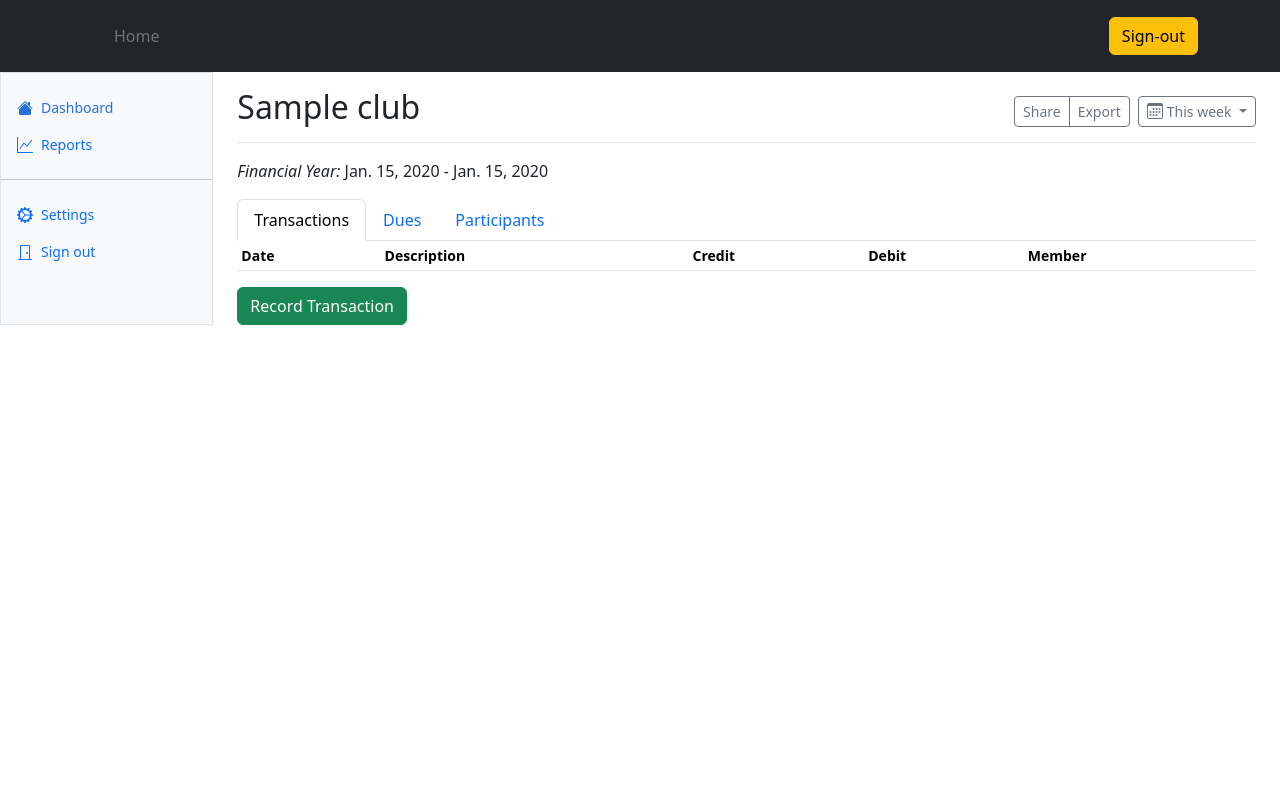
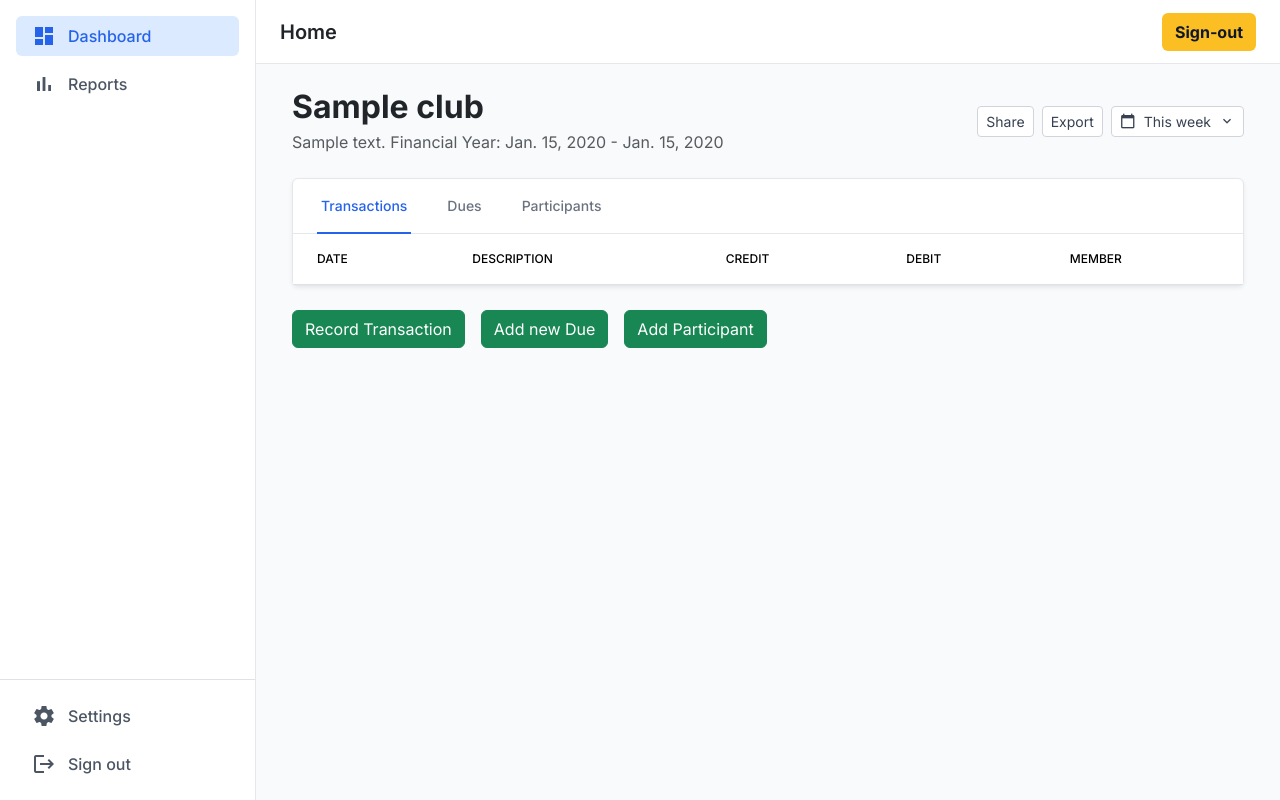
Before and after one commit to arthurarty/investment_club, a Django app: page /1/financial-year/1/ in a window 1280 px wide. Run offline with Django 5.2, Linux system fonts and the light colour scheme; a user stored in the database is signed in; tables that the repository leaves empty hold one stand-in row (values such as "Sample post"); lists and menus that the app fills with data are empty; some libraries are stand-ins or nearby versions.

Commit message:
switch new dashboard view (#26)

```diff
--- a/templates/clubs/financial_year_detail.html
+++ b/templates/clubs/financial_year_detail.html
@@ -1,130 +1,115 @@
-{% extends 'clubs/base.html' %}
+{% extends 'clubs/dashboard_base.html' %}
 {% load static %}
 {% block content %}
-<div class="sidebar border border-right col-md-3 col-lg-2 p-0 bg-body-tertiary">
-    <div class="offcanvas-md offcanvas-end bg-body-tertiary" tabindex="-1" id="sidebarMenu"
-        aria-labelledby="sidebarMenuLabel">
-        <div class="offcanvas-header">
-            <h5 class="offcanvas-title" id="sidebarMenuLabel">Company name</h5> <button type="button"
-                class="btn-close" data-bs-dismiss="offcanvas" data-bs-target="#sidebarMenu"
-                aria-label="Close"></button>
+<div class="d-flex">
+  <aside class="sidebar d-flex flex-column">
+    <div class="flex-grow-1 p-3">
+      <div class="d-flex flex-column gap-2">
+        <a class="sidebar-link active" href="{% url 'clubs:index' %}">
+          <span class="material-icons">dashboard</span>
+          <span>Dashboard</span>
+        </a>
+        <a class="sidebar-link" href="{% url 'clubs:financial-reports' club.id  financial_year.id %}">
+          <span class="material-icons">bar_chart</span>
+          <span>Reports</span>
+        </a>
       </div>
-        <div class="offcanvas-body d-md-flex flex-column p-0 pt-lg-3 overflow-y-auto">
-            <ul class="nav flex-column">
-                <li class="nav-item"> <a class="nav-link d-flex align-items-center gap-2 active"
-                        aria-current="page" href="{% url 'clubs:index' %}"> <svg class="bi" aria-hidden="true">
-                            <use xlink:href="#house-fill"></use>
-                        </svg>
-                        Dashboard
-                    </a> </li>
+    </div>
+    <div class="p-3 border-top">
+      <div class="d-flex flex-column gap-2">
+        <a class="sidebar-link" href="#">
+          <span class="material-icons">settings</span>
+          <span>Settings</span>
+        </a>
+        <a class="sidebar-link" href="{% url 'accounts:logout' %}">
+          <span class="material-icons">logout</span>
+          <span>Sign out</span>
+        </a>
+      </div>
+    </div>
+  </aside>
+
+  <div class="flex-grow-1 d-flex flex-column">
+    <header class="top-header d-flex align-items-center justify-content-between px-4">
+      <h1 class="h5 mb-0 fw-semibold">Home</h1>
+      <a href="" class="btn btn-amber">Sign-out</a>
+    </header>
+
+    <main class="main-content flex-grow-1 p-4 overflow-auto">
+      <div class="container-fluid" style="max-width: 1280px;">
+        <div class="d-flex flex-wrap align-items-center justify-content-between gap-3 mb-4">
+          <div>
+            <h2 class="h2 fw-bold mb-1">{{club.name}}</h2>
+            <p class="text-muted mb-0">
+                {{club.description}} Financial Year: {{financial_year.start_date}} - {{financial_year.end_date}}
+            </p>
+          </div>
+          <div class="d-flex align-items-center gap-2">
+            <button class="btn btn-outline-secondary btn-sm">Share</button>
+            <button class="btn btn-outline-secondary btn-sm">Export</button>
+            <button class="btn btn-outline-secondary btn-sm d-flex align-items-center gap-2">
+              <span class="material-icons" style="font-size: 16px;">calendar_today</span>
+              This week
+              <span class="material-icons" style="font-size: 16px;">expand_more</span>
+            </button>
+          </div>
+        </div>
+
+        <div class="card-custom rounded shadow-sm">
+          <div class="nav-tabs-custom px-4">
+            <ul class="nav nav-tabs border-0">
               <li class="nav-item">
-                    <a class="nav-link d-flex align-items-center gap-2" href="{% url 'clubs:financial-reports' club.id  financial_year.id %}">
-                        <svg class="bi" aria-hidden="true">
-                            <use xlink:href="#graph-up"></use>
-                        </svg>
-                            Reports
-                    </a>
+                <button class="nav-link active" id="nav-home-tab" data-bs-toggle="tab" data-bs-target="#nav-home" type="button" role="tab" aria-controls="nav-home" aria-selected="true">
+                   Transactions
+                </button>
               </li>
-            </ul>
-            <hr class="my-3">
-            <ul class="nav flex-column mb-auto">
-                <li class="nav-item"> <a class="nav-link d-flex align-items-center gap-2" href="#"> <svg
-                            class="bi" aria-hidden="true">
-                            <use xlink:href="#gear-wide-connected"></use>
-                        </svg>
-                        Settings
-                    </a> </li>
               <li class="nav-item">
-                    <a class="nav-link d-flex align-items-center gap-2" href="{% url 'accounts:logout' %}">
-                        <svg
-                            class="bi" aria-hidden="true">
-                            <use xlink:href="#door-closed"></use>
-                        </svg>
-                        Sign out
-                    </a>
+                <button class="nav-link" id="nav-profile-tab" data-bs-toggle="tab" data-bs-target="#nav-profile" type="button" role="tab" aria-controls="nav-profile" aria-selected="false">
+                    Dues
+                </button>
+              </li>
+              <li class="nav-item">
+                <button class="nav-link" id="nav-parts-tab" data-bs-toggle="tab" data-bs-target="#nav-parts" type="button" role="tab" aria-controls="nav-parts" aria-selected="false">
+                    Participants
+                </button>
               </li>
             </ul>
           </div>
-    </div>
-</div>
-<main class="col-md-9 ms-sm-auto col-lg-10 px-md-4">
-    <div
-        class="d-flex justify-content-between flex-wrap flex-md-nowrap align-items-center pt-3 pb-2 mb-3 border-bottom">
-        <h1 class="h2">
-            {{club.name}}
-        </h1>
-        <div class="btn-toolbar mb-2 mb-md-0">
-            <div class="btn-group me-2"> <button type="button"
-                    class="btn btn-sm btn-outline-secondary">Share</button> <button type="button"
-                    class="btn btn-sm btn-outline-secondary">Export</button> </div> <button type="button"
-                class="btn btn-sm btn-outline-secondary dropdown-toggle d-flex align-items-center gap-1">
-                <svg class="bi" aria-hidden="true">
-                    <use xlink:href="#calendar3"></use>
-                </svg>
-                This week
-            </button>
-        </div>
-    </div>
-    <div>
-        <p>
-            <i>
-                Financial Year:
-            </i>
-            {{financial_year.start_date}} - {{financial_year.end_date}}
-        </p>
-    </div>
-    <nav>
-    <div class="nav nav-tabs" id="nav-tab" role="tablist">
-        <button class="nav-link active" id="nav-home-tab" data-bs-toggle="tab" data-bs-target="#nav-home" type="button" role="tab" aria-controls="nav-home" aria-selected="true">
-            Transactions
-        </button>
-        <button class="nav-link" id="nav-profile-tab" data-bs-toggle="tab" data-bs-target="#nav-profile" type="button" role="tab" aria-controls="nav-profile" aria-selected="false">
-            Dues
-        </button>
-        <button class="nav-link" id="nav-parts-tab" data-bs-toggle="tab" data-bs-target="#nav-parts" type="button" role="tab" aria-controls="nav-parts" aria-selected="false">
-            Participants
-        </button>
-    </div>
-    </nav>
           <div class="tab-content" id="nav-tabContent">
             <div class="tab-pane fade show active" id="nav-home" role="tabpanel" aria-labelledby="nav-home-tab" tabindex="0">
-        <div class="table-responsive small">
-            <table class="table table-striped table-sm">
+                <div class="table-responsive">
+                    <table class="table table-custom mb-0">
                     <thead>
                         <tr>
-                        <th scope="col">Date</th>
-                        <th scope="col">Description</th>
-                        <th scope="col">Credit</th>
-                        <th scope="col">Debit</th>
-                        <th scope="col">Member</th>
+                            <th scope="col" class="px-4 py-3 fw-medium">Date</th>
+                            <th scope="col" class="px-4 py-3 fw-medium">Description</th>
+                            <th scope="col" class="px-4 py-3 fw-medium">Credit</th>
+                            <th scope="col" class="px-4 py-3 fw-medium">Debit</th>
+                            <th scope="col" class="px-4 py-3 fw-medium">Member</th>
                         </tr>
                     </thead>
                     <tbody>
                     {% for trans in transactions %}
                         <tr>
-                            <td>
+                            <td class="px-4 py-3 fw-medium">
                                  {{trans.transaction_date}}
                             </td>
-                            <td>
+                            <td class="px-4 py-3">
                                 {{trans.description}}
                             </td>
-                            <td>
+                            <td class="px-4 py-3">
                                 {{trans.credit}}
                             </td>
-                            <td>
+                            <td class="px-4 py-3">
                                 {{trans.debit}}
                             </td>
-                            <td>
+                            <td class="px-4 py-3">
                                 {{trans.club_member.user.id}} : {{trans.club_member.user.first_name}}
                             </td>
                         </tr>
                     {% endfor %}
                     </tbody>
                     </table>
-            <!-- Button trigger modal -->
-            <button type="button" class="btn btn-success" data-bs-toggle="modal" data-bs-target="#addTransactionFormModal">
-                Record Transaction
-            </button>
                 </div>
             </div>
             <div class="tab-pane fade" id="nav-profile" role="tabpanel" aria-labelledby="nav-profile-tab" tabindex="0">
@@ -132,31 +117,27 @@
                     <table class="table table-striped table-sm">
                         <thead>
                             <tr>
-                        <th scope="col">Amount</th>
-                        <th scope="col">Due</th>
-                        <th scope="col">Action</th>
+                                <th scope="col" class="px-4 py-3 fw-medium">Amount</th>
+                                <th scope="col" class="px-4 py-3 fw-medium">Due</th>
+                                <th scope="col" class="px-4 py-3 fw-medium">Action</th>
                             </tr>
                         </thead>
                         <tbody>
                             {% for due in dues %}
                                 <tr>
-                            <td>
+                                    <td class="px-4 py-3 fw-medium">
                                         {{due.amount}}
                                     </td>
-                            <td>
+                                    <td class="px-4 py-3">
                                         {{due.due_period}}
                                     </td>
-                            <td>
+                                    <td class="px-4 py-3">
                                         <a href="">View</a>
                                     </td>
                                 </tr>
                             {% endfor %}
                         </tbody>
                     </table>
-            <!-- modal for adding new Due -->
-            <button type="button" class="btn btn-success" data-bs-toggle="modal" data-bs-target="#clubDueFormModal">
-                Add new Due
-            </button>
                 </div>
             </div>
             <div class="tab-pane fade" id="nav-parts" role="tabpanel" aria-labelledby="nav-contact-tab" tabindex="0">
@@ -164,35 +145,52 @@
                     <table class="table table-striped table-sm">
                         <thead>
                             <tr>
-                        <th scope="col">Name</th>
-                        <th scope="col">Is active</th>
-                        <th scope="col">Action</th>
+                                <th scope="col" class="px-4 py-3 fw-medium">Name</th>
+                                <th scope="col" class="px-4 py-3 fw-medium">Is active</th>
+                                <th scope="col" class="px-4 py-3 fw-medium">Action</th>
                             </tr>
                         </thead>
                         <tbody>
                             {% for member in participants %}
                                 <tr>
-                            <td>
+                                    <td class="px-4 py-3 fw-medium">
                                         {{member.club_member.user.first_name}} {{member.club_member.user.last_name}}
                                     </td>
-                            <td>
+                                    <td class="px-4 py-3">
                                         {{member.is_active}}
                                     </td>
-                            <td>
+                                    <td class="px-4 py-3">
                                         <a href="">View</a>
                                     </td>
                                 </tr>
                             {% endfor %}
                         </tbody>
                     </table>
+
+                </div>
+            </div>
+          </div>
+
+        </div>
+
+        <div class="mt-4 d-flex gap-3">
+            <!-- Button to trigger modal to record new transaction -->
+            <button type="button" class="btn btn-success" data-bs-toggle="modal" data-bs-target="#addTransactionFormModal">
+                Record Transaction
+            </button>
+            <!-- button to trigger modal for adding new due -->
+            <button type="button" class="btn btn-success" data-bs-toggle="modal" data-bs-target="#clubDueFormModal">
+                Add new Due
+            </button>
             <!-- modal for adding Participant for a financial year -->
             <button type="button" class="btn btn-success" data-bs-toggle="modal" data-bs-target="#fyParticipantFormModal">
                 Add Participant
             </button>
         </div>
       </div>
+    </main>
   </div>
-</main>
+</div>
 {% endblock %}
 {% block after_main %}
 <!-- MemberLook up Form Modal -->
```
Lines whose indentation alone changed are shown as unchanged.
